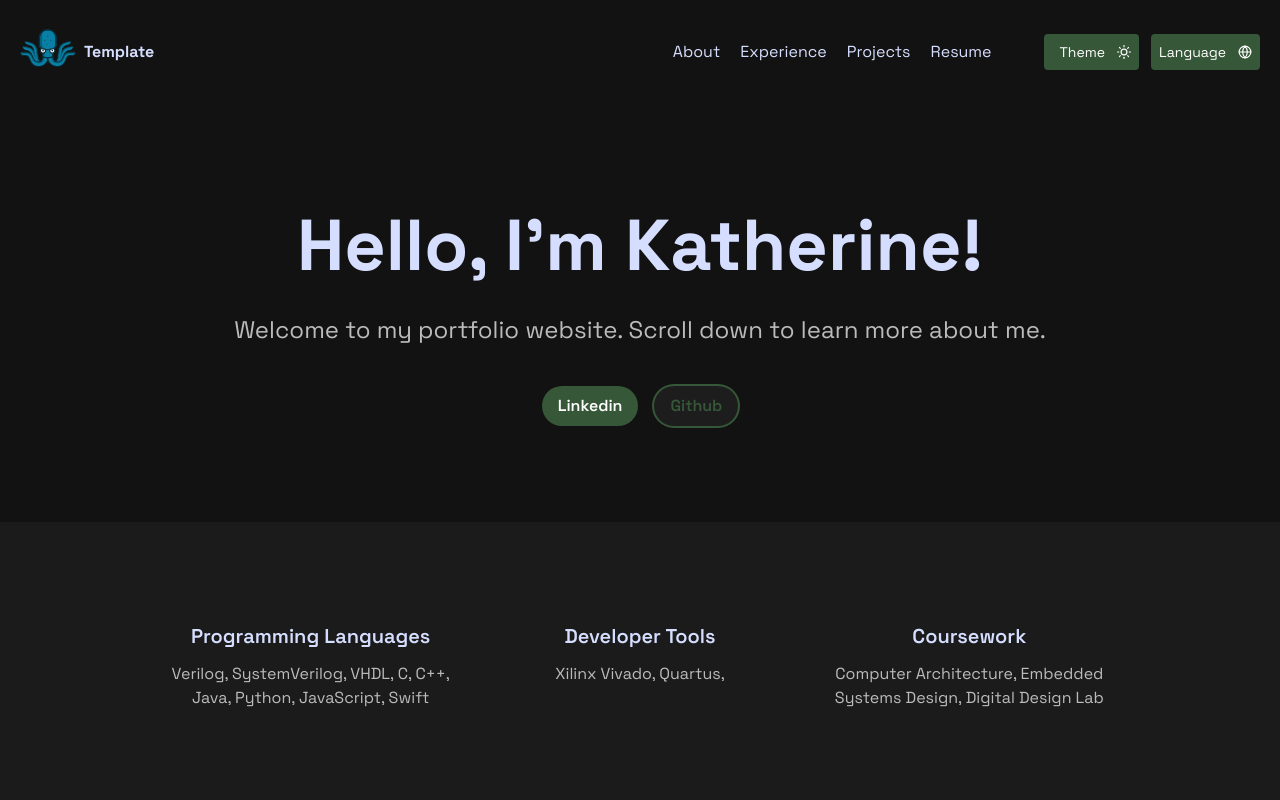
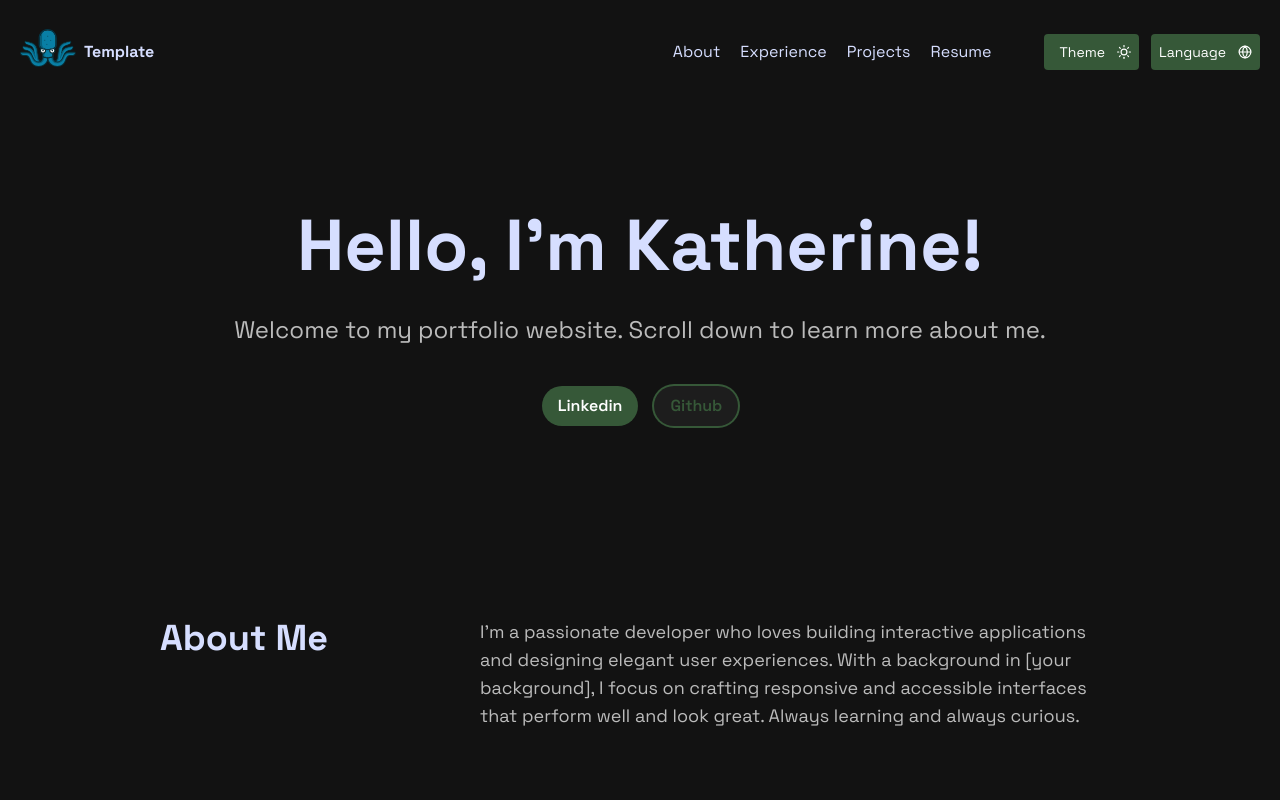
Before and after one commit to katc1213/portfolio-web, a Next.js app: page /en in a window 1280 px wide. Shown: the top 800 px of the page. Built offline with nearby package versions, Linux system fonts and the light colour scheme.

Commit message:
added about me

```diff
--- a/src/app/[locale]/components/LangSwitcher.tsx
+++ b/src/app/[locale]/components/LangSwitcher.tsx
@@ -16,14 +16,7 @@ const LangSwitcher: React.FC = () => {
 
   const [isOptionsExpanded, setIsOptionsExpanded] = useState(false)
   const options: Option[] = [
-    { country: 'English', code: 'en' }, // Native name is the same
-    { country: 'Deutsch', code: 'de' },
-    { country: 'Français', code: 'fr' },
-    { country: 'Español', code: 'es' },
-    { country: 'Русский', code: 'ru' },
-    { country: '日本語', code: 'ja' },
-    { country: 'العربية', code: 'ar' },
-    { country: 'فارسی', code: 'fa' }
+    { country: 'English', code: 'en' } // Native name is the same
   ]
 
   return (
--- a/src/app/[locale]/page.tsx
+++ b/src/app/[locale]/page.tsx
@@ -33,6 +33,26 @@ export default function DashboardPage() {
           </a>
         </div>
       </section>
+
+      <section className='flex flex-col items-center justify-center py-24'>
+   <div className='flex w-full max-w-5xl px-8'>
+      {/* Title on the left */}
+      <div className='w-1/3 pr-8'>
+       <h2 className='text-4xl font-bold text-text-primary'>About Me</h2>
+      </div>
+
+      {/* Description on the right */}
+      <div className='w-2/3 text-lg text-text-secondary'>
+        <p>
+        I’m a passionate developer who loves building interactive applications and designing elegant user experiences.
+        With a background in [your background], I focus on crafting responsive and accessible interfaces that perform well
+        and look great. Always learning and always curious.
+        </p>
+      </div>
+    </div>
+  </section>
+
+
       <section className='bg-background-secondary py-20 max-lg:py-10'>
         <div className='mx-auto grid max-w-screen-lg grid-cols-3 gap-7 px-8 py-5 max-lg:max-w-fit max-lg:grid-cols-1 max-lg:gap-10'>
           <div className='text-center'>
```
